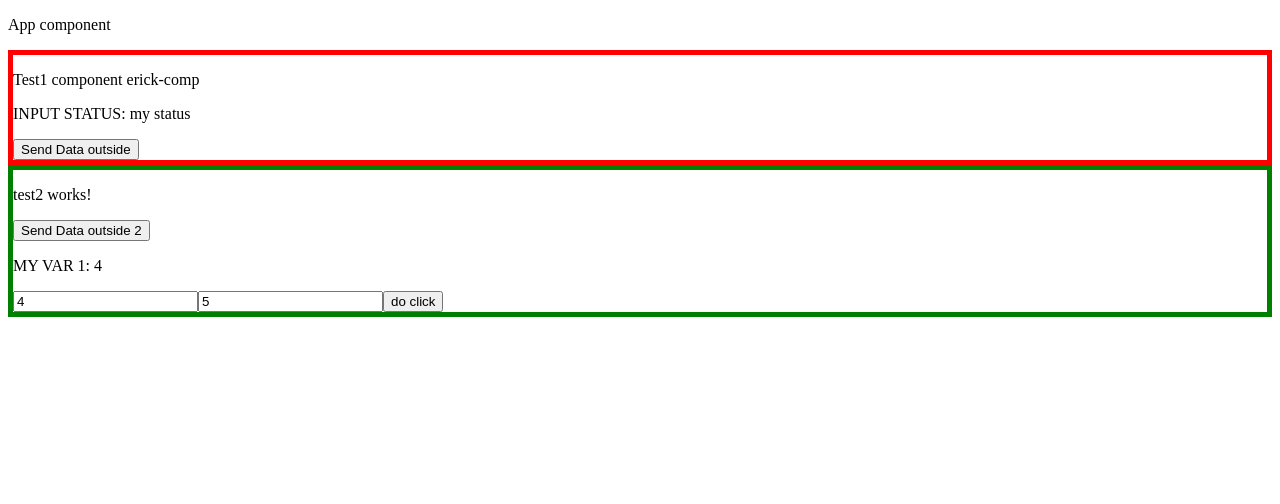
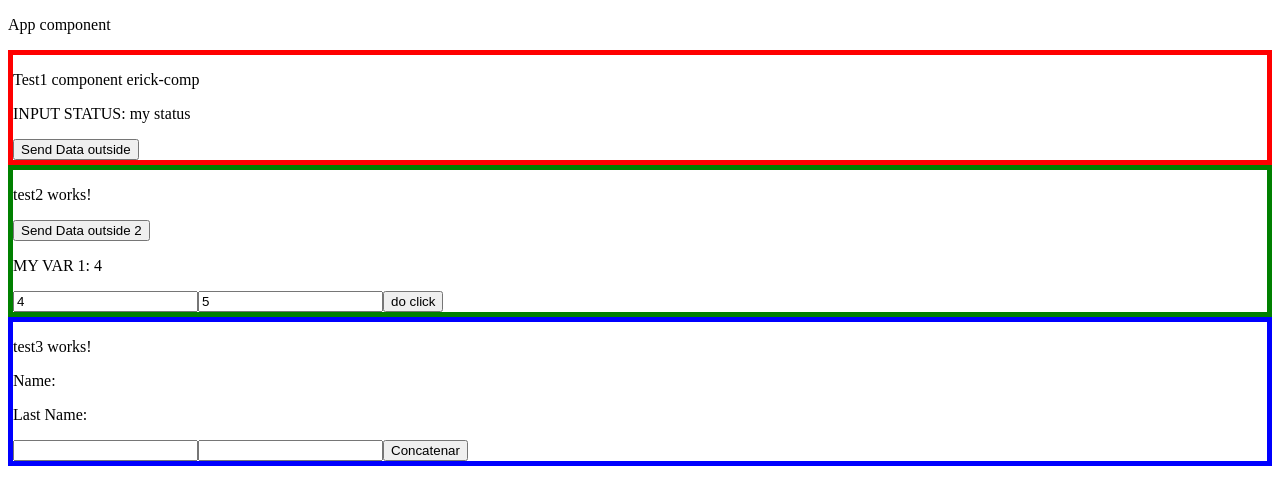
Before and after one commit to ErickMartinez77/angular-course-2021, an Angular app: page / in a window 1280 px wide. Shown: the top 504 px of the page. Built offline with nearby package versions, Linux system fonts and the light colour scheme.

Commit message:
08/10/2021 task create component 3 with banana box

```diff
--- a/src/app/app.component.html
+++ b/src/app/app.component.html
@@ -3,3 +3,4 @@
 <erick-comp [status]="myStatus" (onSendData)="printDataErickComp($event)"></erick-comp>
 
 <app-test2 name="Erick" lastName="Martinez" (onSentData)="printData($event)"></app-test2>
+<app-test3></app-test3>
--- a/src/app/app.component.ts
+++ b/src/app/app.component.ts
@@ -49,7 +49,7 @@ export class AppComponent {
     );
     console.log(testReduce);
 
-    const testEntries = { value: 'ricardo', key: 'RPC' };
+    const testEntries = { value: 'erick', key: 'RPC' };
     console.log(Object.entries(testEntries));
     console.log(Object.keys(testEntries));
     console.log(Object.values(testEntries)); //con values se puede convertir de json a array
--- a/src/app/app.module.ts
+++ b/src/app/app.module.ts
@@ -5,12 +5,14 @@ import { AppComponent } from './app.component';
 import { Test1Component } from './test1/test1.component';
 import { Test2Component } from './test2/test2.component';
 import { FormsModule } from '@angular/forms';
+import { Test3Component } from './test3/test3.component';
 
 @NgModule({
   declarations: [
     AppComponent,
     Test1Component,
-    Test2Component
+    Test2Component,
+    Test3Component
   ],
   imports: [
     BrowserModule,
--- /dev/null
+++ b/src/app/test3/test3.component.html
@@ -0,0 +1,10 @@
+<div style="border: 5px blue solid">
+<p>test3 works!</p>
+
+<p> Name: {{name}}</p>
+<p> Last Name: {{lastName}}</p>
+<input type="text" [(ngModel)]="name">
+<input type="text" [(ngModel)]="lastName">
+
+<button id="mybutton" (click)="concatenar($event)">Concatenar</button>
+</div>
--- /dev/null
+++ b/src/app/test3/test3.component.ts
@@ -0,0 +1,19 @@
+import { Component, OnInit } from '@angular/core';
+
+@Component({
+  selector: 'app-test3',
+  templateUrl: './test3.component.html',
+  styleUrls: ['./test3.component.css']
+})
+export class Test3Component implements OnInit {
+  name = '';
+  lastName = '';
+
+  constructor() {}
+
+  ngOnInit() {}
+
+  concatenar(event) {
+    console.log('Nombre Completo: ', this.name + ' ' + this.lastName);
+  }
+}
```
Also changed, not shown: src/app/test3/test3.component.css (added).
